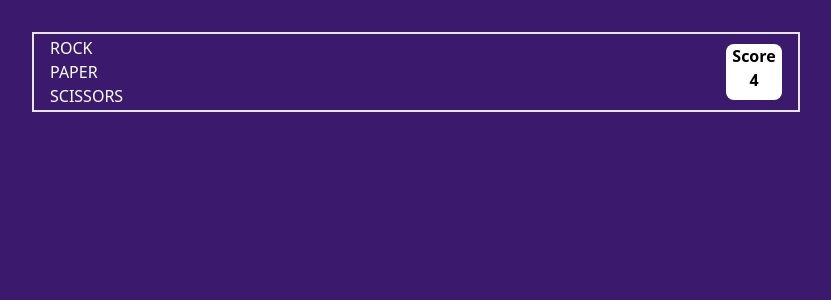
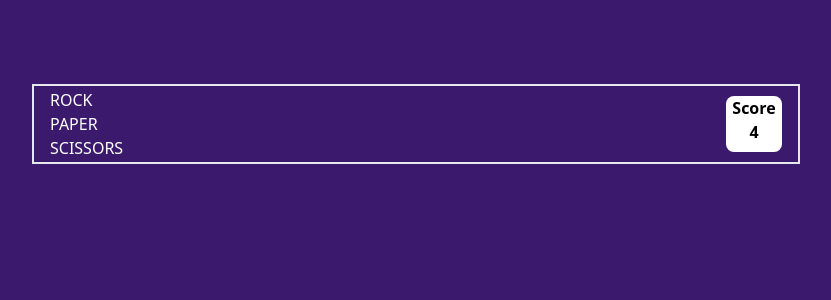
Before and after one commit to balikis-oyeleye/Rock-Paper-Scissors, a React (Create React App) app: page / in a window 1280 px wide. Shown: the top 300 px of the page, without its empty margins (224-1055 px from the left). Built offline with nearby package versions, Linux system fonts and the light colour scheme.

Commit message:
Fix header alignment issues

```diff
--- a/src/components/Header/Header.jsx
+++ b/src/components/Header/Header.jsx
@@ -3,7 +3,7 @@ import "./header.css";
 
 const Header = ({ score }) => {
   return (
-    <header className="header w-full flex justify-center h-1/4">
+    <header className="header w-full flex justify-center h-1/4 items-center">
       <div className="header__main flex flex-row justify-between w-3/5 border-2 items-center px-4">
         <ul className="text-white">
           <li>ROCK</li>
```
